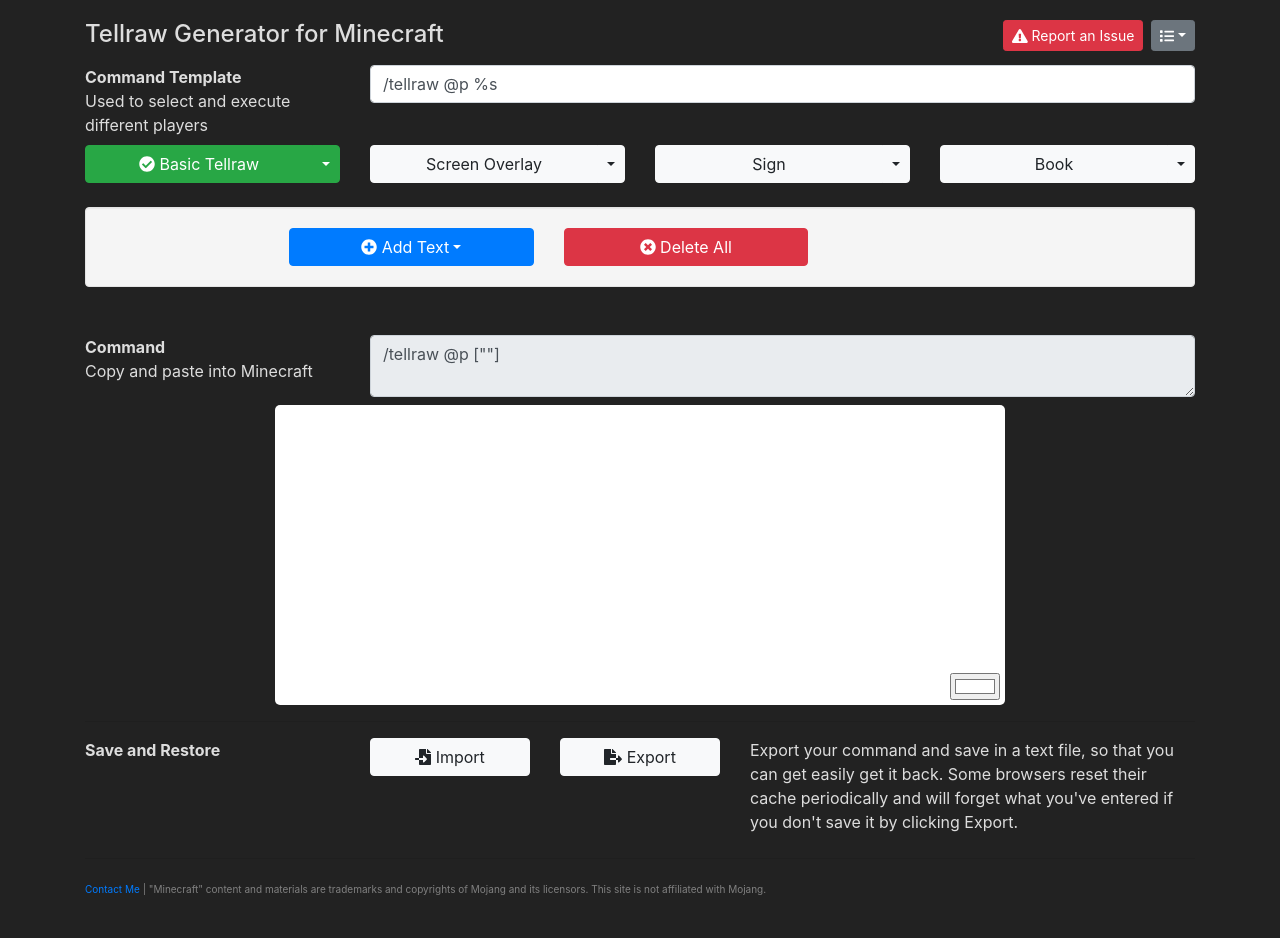
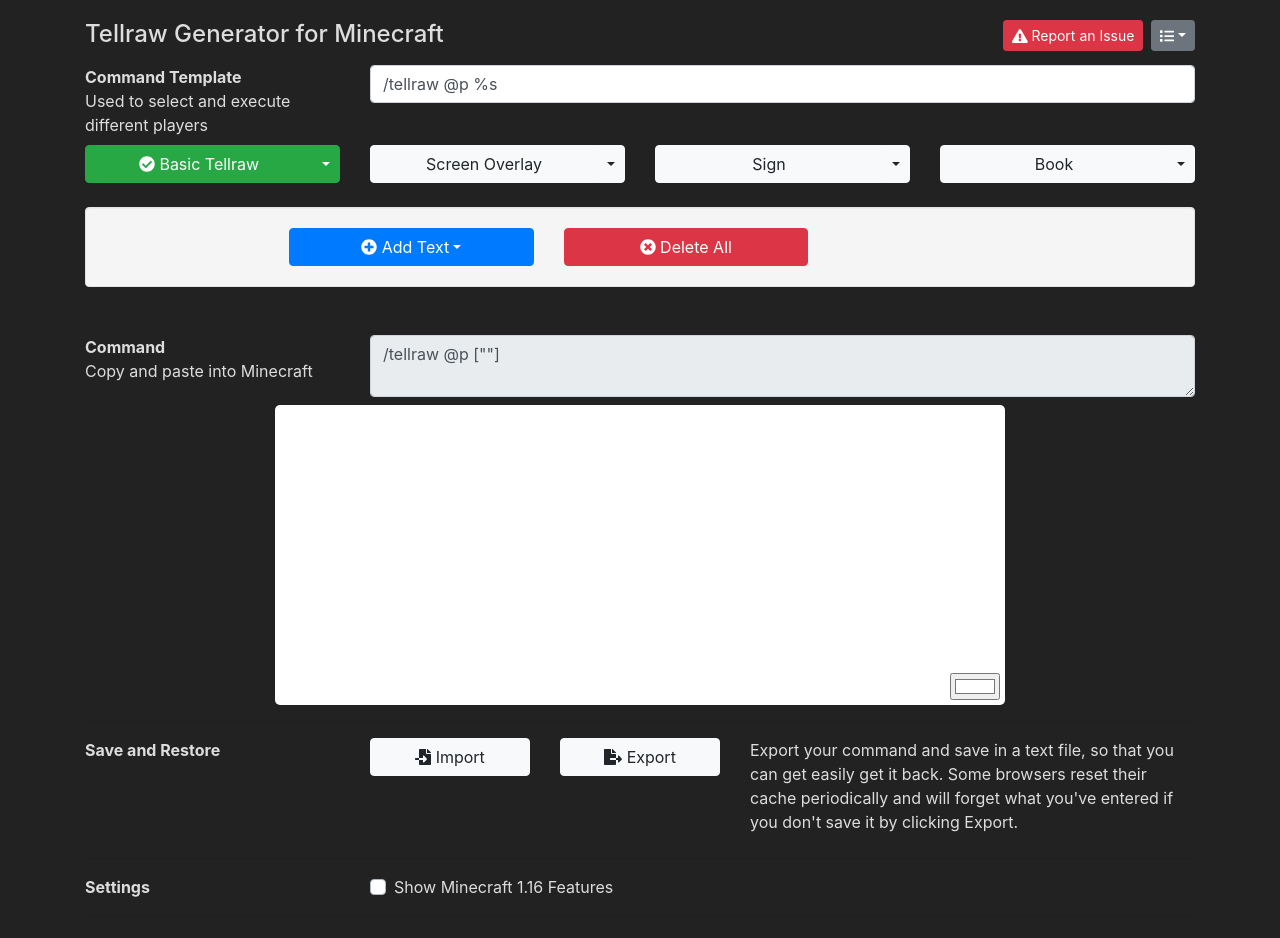
Before and after one commit to ezfe/tellraw, a React app: page / in a window 1280 px wide. Shown: the top 938 px of the page. Before the commit the page ends 899 px from the top, so only its background shows below. Built offline with nearby package versions, Linux system fonts and the light colour scheme.

Commit message:
Finished fonts

```diff
--- a/src/components/SnippetCollection.tsx
+++ b/src/components/SnippetCollection.tsx
@@ -23,6 +23,7 @@ interface SnippetCollectionProps {
   snippets: Array<Snippet>
   updateSnippets: (snippets: Array<Snippet>) => void
   deleteAll: () => void
+  v116Flag: boolean
 }
 
 const SnippetCollection: React.FunctionComponent<SnippetCollectionProps> = (props) => {
@@ -136,7 +137,15 @@ const SnippetCollection: React.FunctionComponent<SnippetCollectionProps> = (prop
   }
 
   function editor() {
-    return <SnippetDetailController commandType={props.commandType} snippet={editing} updateSnippet={updateEditing} stopEditing={stopEditing}/>
+    return (
+      <SnippetDetailController
+        commandType={props.commandType}
+        snippet={editing}
+        updateSnippet={updateEditing}
+        stopEditing={stopEditing}
+        v116Flag={props.v116Flag}
+      />
+    )
   }
 
   function onDragEnd(result: DropResult) {
--- a/src/components/SnippetControllers/SnippetDetailController/SnippetDetailController.tsx
+++ b/src/components/SnippetControllers/SnippetDetailController/SnippetDetailController.tsx
@@ -22,10 +22,11 @@ export interface SnippetDetailControllerProps {
   snippet: Snippet
   updateSnippet: (snippet: Snippet) => void
   stopEditing: (save: boolean) => void
+  v116Flag: boolean
 }
 
 export interface SnippetDetailControllerState {
-  customFont: boolean
+
 }
 
 export class SnippetDetailController extends React.Component<SnippetDetailControllerProps, SnippetDetailControllerState> {
@@ -35,9 +36,7 @@ export class SnippetDetailController extends React.Component<SnippetDetailContro
 
     console.log(this.props)
 
-    this.state = {
-      customFont: false
-    }
+    this.state = {}
 
     this.changeColor = this.changeColor.bind(this)
 
@@ -214,6 +213,7 @@ export class SnippetDetailController extends React.Component<SnippetDetailContro
                                  deleteAll={() => {
                                    this.changeHoverEventChildren([])
                                  }}
+                                 v116Flag={this.props.v116Flag}
                                  />
             </div>
           </div>
@@ -279,6 +279,8 @@ export class SnippetDetailController extends React.Component<SnippetDetailContro
                 <Checkbox label="Underlined" checked={this.props.snippet.underlined} onChange={newValue => this.updateField("underlined", newValue)} />
                 <Checkbox label="Strikethrough" checked={this.props.snippet.strikethrough} onChange={newValue => this.updateField("strikethrough", newValue)} />
                 <Checkbox label="Obfuscated" checked={this.props.snippet.obfuscated} onChange={newValue => this.updateField("obfuscated", newValue)} />
+                {
+                  this.props.v116Flag ? (
                     <div className="row">
                       <div className="col form-inline">
                         <Checkbox label="Custom Font" checked={this.props.snippet.font !== null} onChange={newValue => this.updateFontCheckbox(newValue)} />
@@ -289,6 +291,8 @@ export class SnippetDetailController extends React.Component<SnippetDetailContro
                         }
                       </div>
                     </div>
+                  ) : null
+                }
               </div>
             </div>
           </div>
--- a/src/components/Tellraw.tsx
+++ b/src/components/Tellraw.tsx
@@ -1,16 +1,16 @@
 import { FontAwesomeIcon } from "@fortawesome/react-fontawesome";
 import * as React from "react";
-import { LSKEY_COMMAND_STRING, LSKEY_COMMAND_TYPE, LSKEY_SNIPPET_ARR, VERSION } from "../constants";
+import { LSKEY_COMMAND_STRING, LSKEY_COMMAND_TYPE, LSKEY_SNIPPET_ARR, LSKEY_V116 } from "../constants";
 import { CommandType, template_lookup } from "../data/templates";
 import { compile } from "../helpers/compile";
 import { export_snippets } from "../helpers/export";
-import { loadV4State, loadV5State, mapV4Template } from "../helpers/loaders";
 import { useLocalStorage, useLSSnippets } from "../helpers/useLocalStorage";
 import CommandTemplatesController from "./CommandTemplatesController";
+import { Checkbox } from "./Forms/Checkbox";
+import Button from "./generic/Button";
 import Importing from "./Importing";
 import Preview from "./Preview";
 import SnippetCollection from "./SnippetCollection";
-import Button from "./generic/Button";
 
 const Tellraw: React.FunctionComponent<{}> = () => {
   let [snippets, setSnippets] = useLSSnippets(LSKEY_SNIPPET_ARR, [])
@@ -20,6 +20,8 @@ const Tellraw: React.FunctionComponent<{}> = () => {
   let [exporting, setExporting] = React.useState(false)
 
   let [importing, setImporting] = React.useState(false)
+
+  let [v116Flag, setv116Flag] = useLocalStorage(LSKEY_V116, false);
 
   const compiled = compile(snippets, command, commandType)
 
@@ -136,7 +138,8 @@ const Tellraw: React.FunctionComponent<{}> = () => {
                             setSnippets([])
                             setCommand(template_lookup(CommandType.tellraw)[0])
                             setCommandType(CommandType.tellraw)
-                          }} />
+                          }}
+                          v116Flag={v116Flag} />
 
       <br />
       <br />
@@ -193,6 +196,17 @@ const Tellraw: React.FunctionComponent<{}> = () => {
       <hr />
 
       <div className="row">
+        <div className="col-3">
+          <span style={{ fontWeight: "bold" }}>Settings</span>
+        </div>
+        <div className="col">
+          <Checkbox label="Show Minecraft 1.16 Features" checked={v116Flag} onChange={setv116Flag} />
+        </div>
+      </div>
+
+      <hr />
+
+      <div className="row">
         <div className="col">
           <span style={{ color: "grey", fontSize: "10px" }}>
             <a href="https://ezekielelin.com/contact" target="_blank">Contact Me</a> | "Minecraft" content and materials are trademarks and copyrights of Mojang and its licensors. This site is not affiliated with Mojang.
--- a/src/constants.ts
+++ b/src/constants.ts
@@ -3,3 +3,4 @@ export const VERSION = 5
 export const LSKEY_SNIPPET_ARR = "20190913-snippet-array"
 export const LSKEY_COMMAND_STRING = "20190913-command-template-string"
 export const LSKEY_COMMAND_TYPE = "20190918-command-type"
+export const LSKEY_V116 = "2020-04-22-v116-flag"
```
Lines whose indentation alone changed are shown as unchanged.
